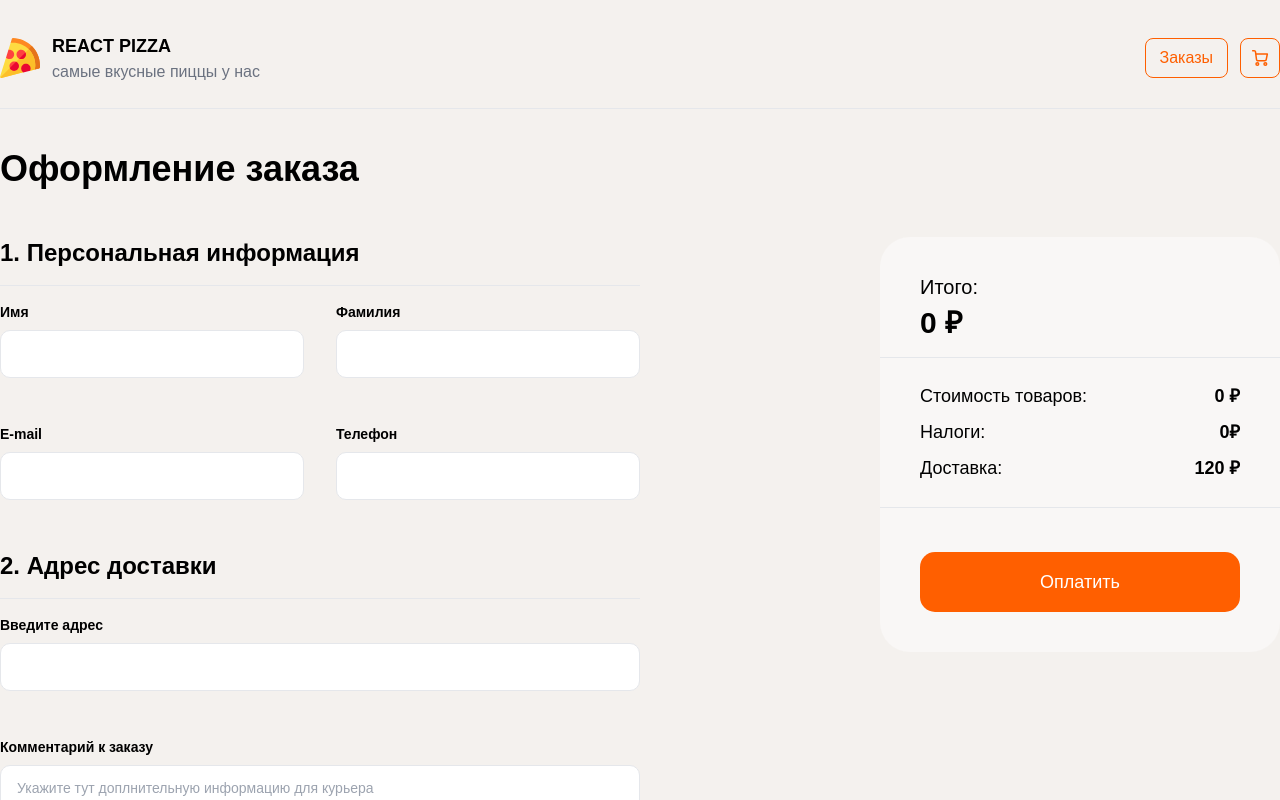
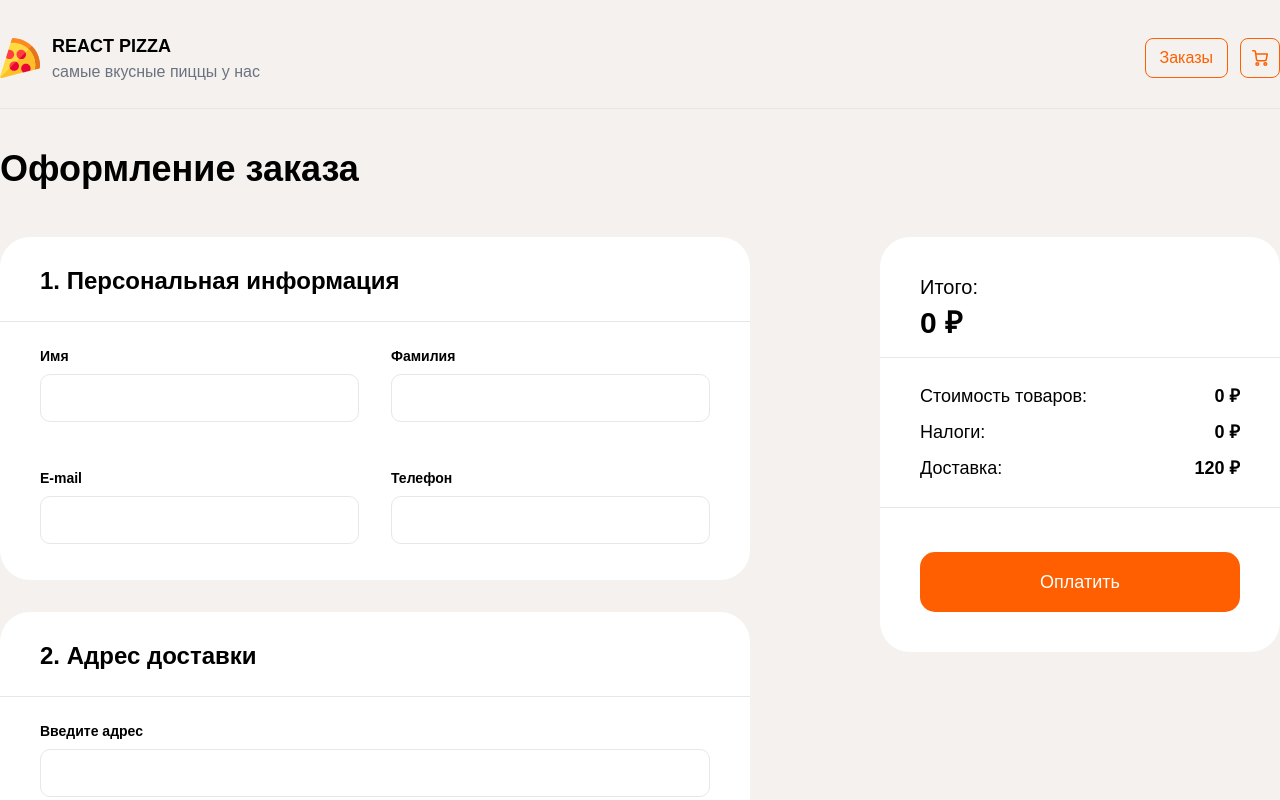
Before and after one commit to nikitkaaaaaa/react-pizza, a React (Create React App) app: page /order in a window 1280 px wide. Shown: the top 800 px of the page. Built offline with nearby package versions, Linux system fonts and the light colour scheme; no server answers.

Commit message:
изменил визуальную часть страницы оформления заказа

```diff
--- a/src/pages/order/Order.tsx
+++ b/src/pages/order/Order.tsx
@@ -1,4 +1,5 @@
 import React from "react";
+import { useNavigate } from "react-router-dom";
 import { useForm } from "react-hook-form";
 
 import IOrder from "./IOrder";
@@ -11,7 +12,6 @@ import PersonalInfo from "./personalInfo/PersonalInfo";
 import Payment from "./payment/Payment";
 import { useAddProductToOrderMutation } from "../../api/orderApi/orderApi";
 import IorderApi from "../../api/orderApi/IOrderApi";
-import { useNavigate } from "react-router-dom";
 import routes from "../../routes/routes";
 
 const Order = () => {
@@ -72,7 +72,6 @@ const Order = () => {
 
         <form onSubmit={handleSubmit(handleOnSubmit)} className=" relative">
           {/* Персональная информация */}
-
           <PersonalInfo errors={errors} register={register} />
           {/* Персональная информация */}
 
@@ -81,7 +80,6 @@ const Order = () => {
           {/* Блок оплаты  */}
 
           {/* Адрес доставки */}
-
           <DeliveryAddress errors={errors} register={register} />
           {/* Адрес доставки */}
         </form>
--- a/src/pages/order/deliveryAddress/DeliveryAddress.tsx
+++ b/src/pages/order/deliveryAddress/DeliveryAddress.tsx
@@ -10,12 +10,12 @@ interface DeliveryAddressProps {
 
 const DeliveryAddress = ({ errors, register }: DeliveryAddressProps) => {
   return (
-    <div className="w-1/2 mt-5">
-      <div className="font-bold text-2xl">2. Адрес доставки</div>
-      <hr className="my-4" />
+    <div className="w-[750px] mt-8 bg-white rounded-[30px] py-7">
+      <div className="font-bold text-2xl px-10">2. Адрес доставки</div>
+      <hr className="my-6" />
 
       {/* Поле адрес */}
-      <div className="text-sm h-[106px]">
+      <div className="text-sm  px-10 ">
         <div className="font-bold text">Введите адрес</div>
         <input
           type="text"
@@ -31,7 +31,7 @@ const DeliveryAddress = ({ errors, register }: DeliveryAddressProps) => {
       {/* Поле адрес */}
 
       {/* Комментарий  */}
-      <div className="mt-4 text-sm  h-[160px]">
+      <div className="mt-4 text-sm  px-10 ">
         <div className="font-bold text-sm">Комментарий к заказу</div>
         <textarea
           placeholder="Укажите тут доплнительную информацию для курьера"
--- a/src/pages/order/payment/Payment.tsx
+++ b/src/pages/order/payment/Payment.tsx
@@ -6,7 +6,7 @@ interface PaymentProps {
 
 const Payment = ({ priceProducts }: PaymentProps) => {
   return (
-    <div className="bg-[#F9F7F6] w-[400px]  rounded-[30px] py-5 absolute top-0 right-0">
+    <div className="bg-white w-[400px]  rounded-[30px] py-5 absolute top-0 right-0">
       <div className="h-[375px] flex flex-col justify-between">
         <div className="px-10  h-full flex flex-col justify-center">
           <div className="text-xl ">Итого:</div>
@@ -21,7 +21,7 @@ const Payment = ({ priceProducts }: PaymentProps) => {
           <div className="flex justify-between items-center my-2 ">
             <div>Налоги: </div>
             <div className="font-bold ">
-              {Math.round(priceProducts * 0.05)}₽
+              {Math.round(priceProducts * 0.05)} ₽
             </div>
           </div>
           <div className="flex justify-between items-center ">
--- a/src/pages/order/personalInfo/PersonalInfo.tsx
+++ b/src/pages/order/personalInfo/PersonalInfo.tsx
@@ -10,10 +10,12 @@ interface PersonalInfoProps {
 
 const PersonalInfo = ({ errors, register }: PersonalInfoProps) => {
   return (
-    <div className="w-1/2 ">
-      <div className="font-bold text-2xl">1. Персональная информация</div>
-      <hr className="my-4" />
-      <div className=" flex gap-8">
+    <div className="w-[750px] bg-white py-7 rounded-[30px]  ">
+      <div className="font-bold text-2xl px-10 ">
+        1. Персональная информация
+      </div>
+      <hr className="my-6" />
+      <div className=" flex gap-8 px-10 ">
         {/* Поле имя */}
         <div className="w-full text-sm h-[106px] ">
           <div className="font-bold">Имя</div>
@@ -45,9 +47,9 @@ const PersonalInfo = ({ errors, register }: PersonalInfoProps) => {
         {/* Поле Фамилия */}
       </div>
 
-      <div className="flex gap-8 mt-4">
+      <div className="flex gap-8 mt-4 px-10 ">
         {/* Поле e-mail */}
-        <div className="w-full text-sm h-[106px]">
+        <div className="w-full text-sm ">
           <div className="font-bold">E-mail</div>
           <input
             type="email"
@@ -63,7 +65,7 @@ const PersonalInfo = ({ errors, register }: PersonalInfoProps) => {
         {/* Поле e-mail */}
 
         {/* Поле Телефон */}
-        <div className="w-full text-sm h-[106px]">
+        <div className="w-full text-sm ">
           <div className="font-bold ">Телефон</div>
           <input
             type="tel"
```
